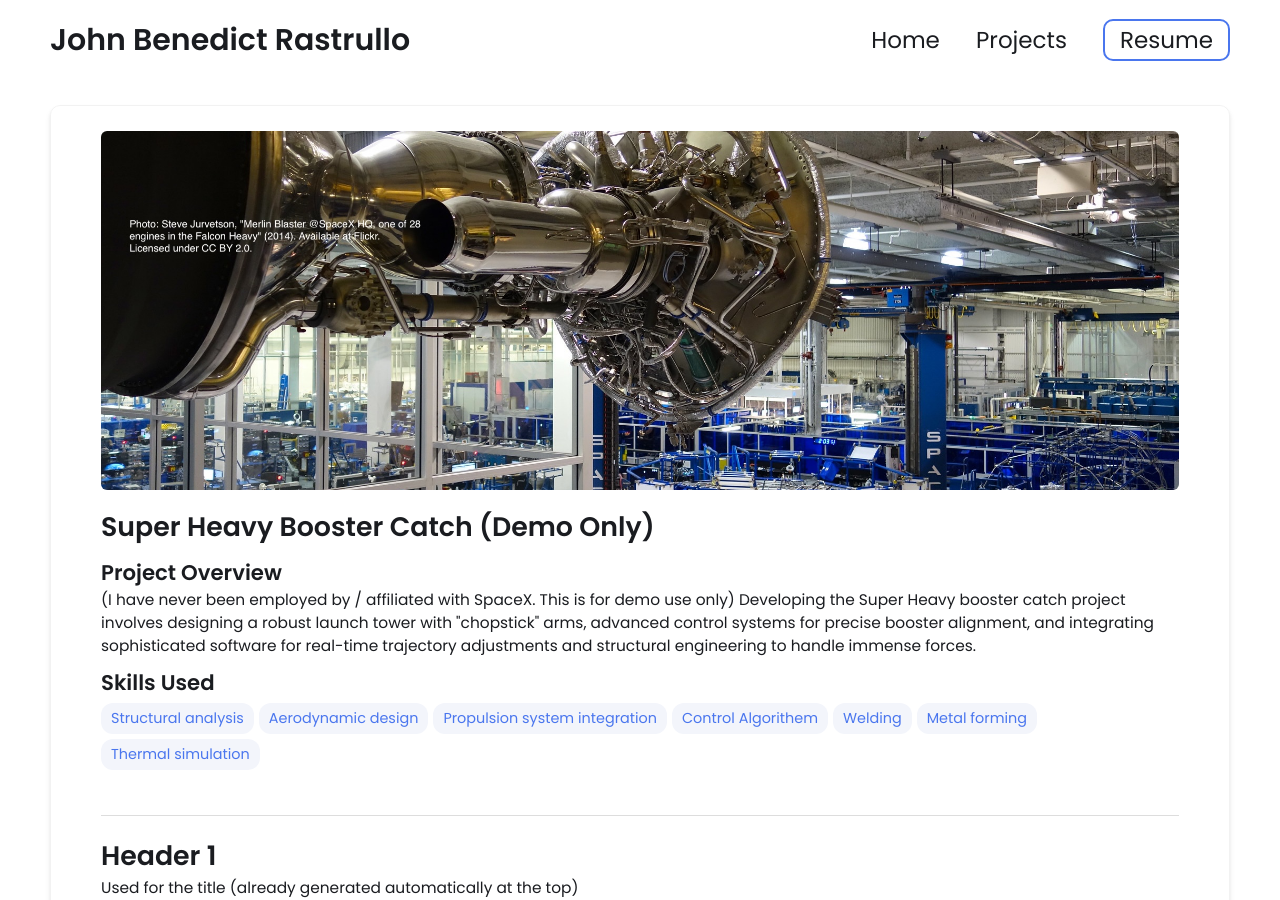
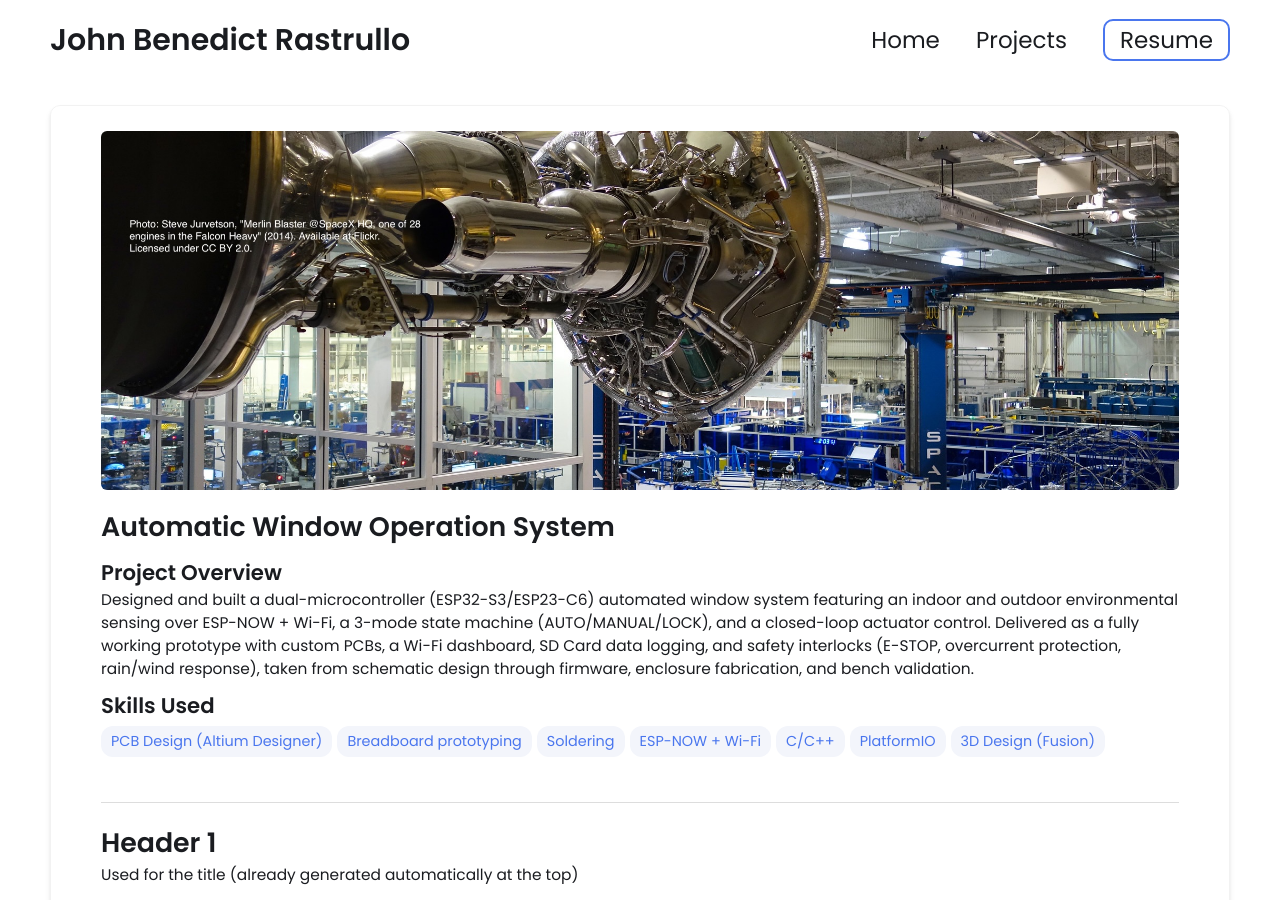
Before and after one commit to jobras07/jobras07.github.io, a Jekyll site: the page built from _projects/demo-project/index.md, in a window 1280 px wide and 900 px high. Built offline with Jekyll 4.4.1, drawn with Linux system fonts in a browser that asks for light colours.

Commit message:
Revise project to Automatic Window Operation System
Updated project details to reflect the Automatic Window Operation System, including a comprehensive description and new skills relevant to the project.

```diff
--- a/_projects/demo-project/index.md
+++ b/_projects/demo-project/index.md
@@ -1,16 +1,17 @@
 ---
 layout: post
-title: Super Heavy Booster Catch (Demo Only)
-description:  (I have never been employed by / affiliated with SpaceX. This is for demo use only)
-    Developing the Super Heavy booster catch project involves designing a robust launch tower with "chopstick" arms, advanced control systems for precise booster alignment, and integrating sophisticated software for real-time trajectory adjustments and structural engineering to handle immense forces.
+title: Automatic Window Operation System
+description:
+    Designed and built a dual-microcontroller (ESP32-S3/ESP23-C6) automated window system
+    featuring an indoor and outdoor environmental sensing over ESP-NOW + Wi-Fi, a 3-mode state machine (AUTO/MANUAL/LOCK), and a closed-loop actuator control. Delivered as a fully working prototype with custom PCBs, a Wi-Fi dashboard, SD Card data logging, and safety interlocks (E-STOP, overcurrent protection, rain/wind response), taken from schematic design through firmware, enclosure fabrication, and bench validation.
 skills:
-  - Structural analysis
-  - Aerodynamic design
-  - Propulsion system integration
-  - Control Algorithem
-  - Welding
-  - Metal forming
-  - Thermal simulation
+  - PCB Design (Altium Designer)
+  - Breadboard prototyping
+  - Soldering
+  - ESP-NOW + Wi-Fi
+  - C/C++
+  - PlatformIO
+  - 3D Design (Fusion)
 
 main-image: /project2.jpg
 ---
```
